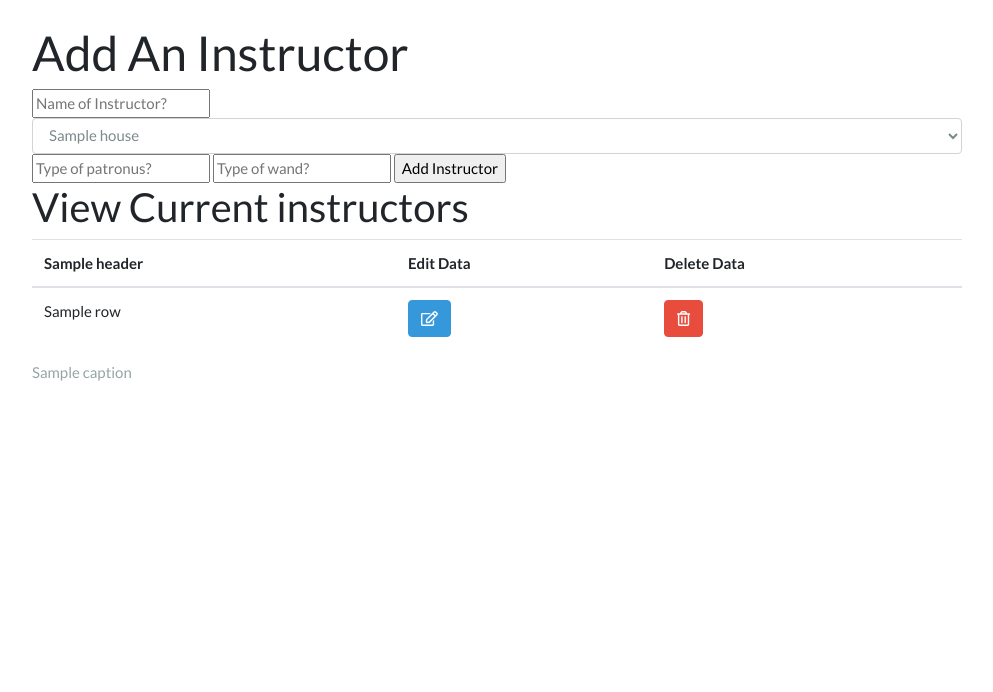
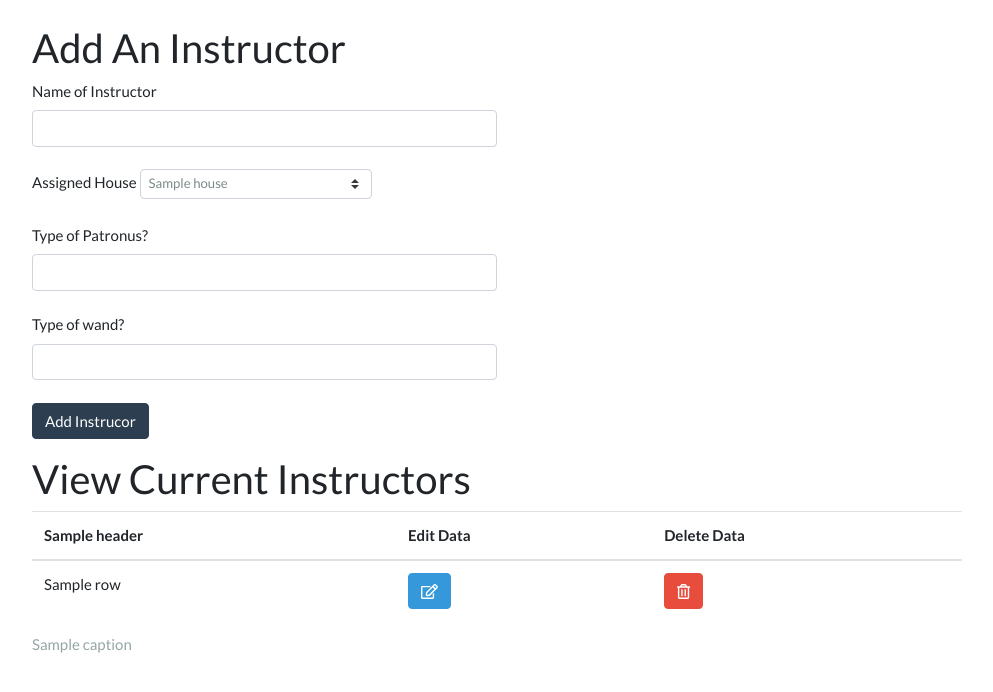
Before and after one commit to lagunasmel/Hogwarts-Registrar, a Flask app: template templates/instructors.html in a window 1280 px wide. Shown: the part 87-779 px from the top of the page, without its empty margins (143-1136 px from the left). Run offline with Flask 2, Linux system fonts and the light colour scheme; the template is opened without the code that fills it: most values are stand-ins (such as "Sample title", 1, 10 or a date in 2020); some libraries are stand-ins or nearby versions.

Commit message:
Updated instructors.html

```diff
--- a/templates/instructors.html
+++ b/templates/instructors.html
@@ -5,17 +5,33 @@
 {% block body %}
 
     <div class="container w-75 mt-4 mb-4">
-        <h1>Add An Instructor</h1>
-        <input type="text" name="name" id="newName" placeholder="Name of Instructor?">
-        <select class="form-control" id="newHouseHame">
-            {% for house in data.housenames %}
-                <option value="{{ house[0] }}">{{ house[1] }}</option>
-            {% endfor %}
-        </select>
-        <input type="text" name="patronus" id="newPatronus" placeholder="Type of patronus?">
-        <input type="text" name="wandtype" id="newWandtype" placeholder="Type of wand?">
-        <input type="button" value="Add Instructor" name="Add Instructor" id="addInstructorSubmit">
-        <h2>View Current instructors</h2>
+        <h2>Add An Instructor</h2>
+
+        <div class="form-group">
+            <label for="newName">Name of Instructor</label>
+            <input type="text" name="name" id="newName" class="form-control w-50">
+
+           <br><label for="newHouseName">Assigned House </label>
+            <select class="form-control custom-select custom-select-sm w-25" id="newHouseName">
+                {% for house in data.housenames %}
+                    <option value="{{ house[0] }}">{{ house[1] }}</option>
+                {% endfor %}
+            </select>
+
+            <br><br><label for="newPatronus">Type of Patronus?</label>
+            <input type="text" name="patronus" id="newPatronus" class="form-control w-50">
+
+            <br><label for="newWandType">Type of wand?</label>
+            <input type="text" name="wandtype" id="newWandType" class="form-control w-50">
+
+            <br><input type="button" value="Add Instrucor" name="Add Instructor" id="addInstructorSubmit"
+                       class="btn btn-primary">
+
+        </div>
+
+
+        <p></p>
+        <h2>View Current Instructors</h2>
         {{ macros.table(data.table.caption, data.table.headers, data.table.columns, data.table.id_col_name, data.table.rows, "Instructors") }}
 
     </div>
@@ -26,7 +42,7 @@
     <script type="text/javascript">
         function deleteInstructor(rowId) {
             deleteRowTemplate("{{ url_for('delete_row') }}", "Instructors", rowId)
-        };
+        }
 
         $('.delete-button').each((i, obj) => {
             console.log(obj.dataset.rowid)
```
Also changed, not shown: templates/students.html (line endings or trailing spaces).
